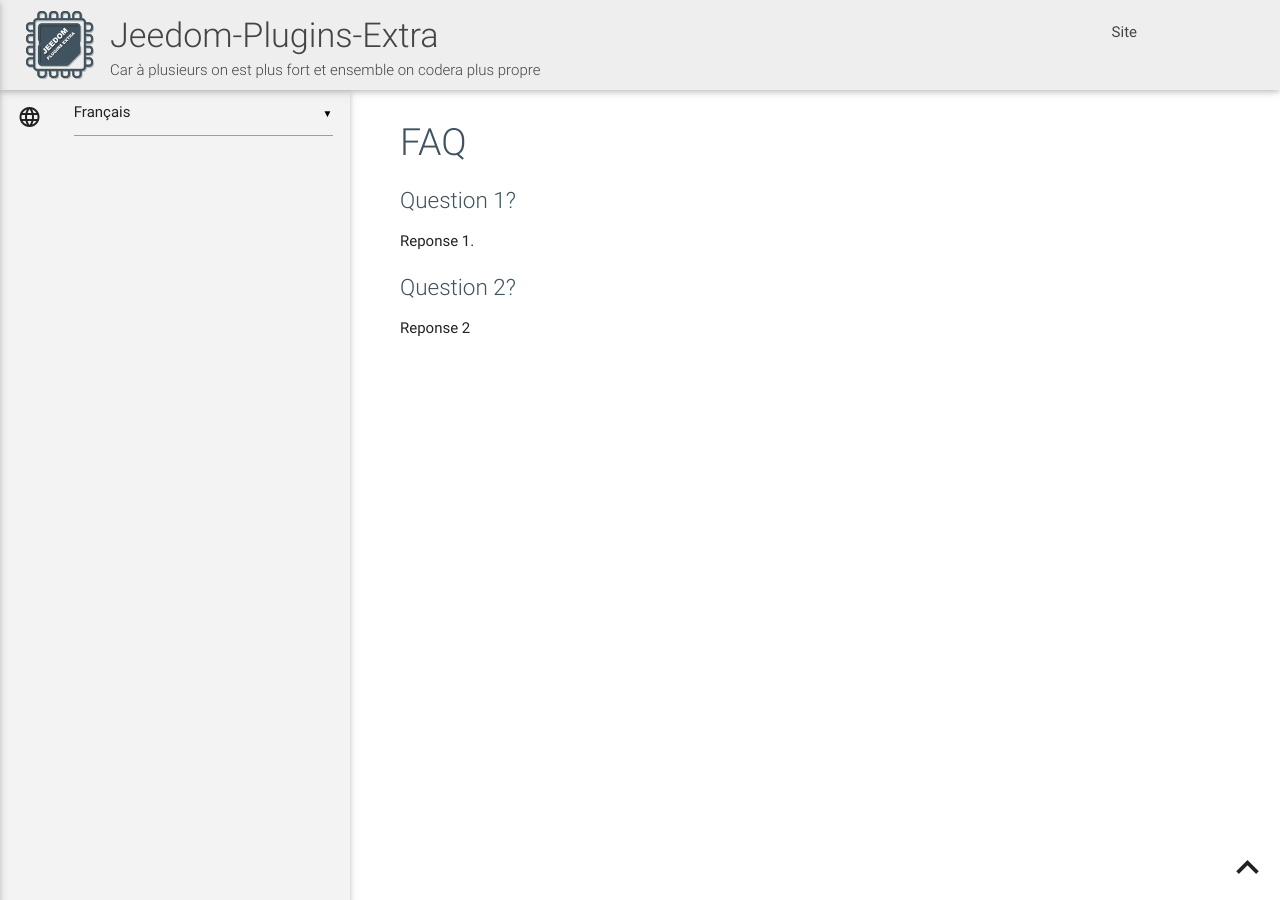
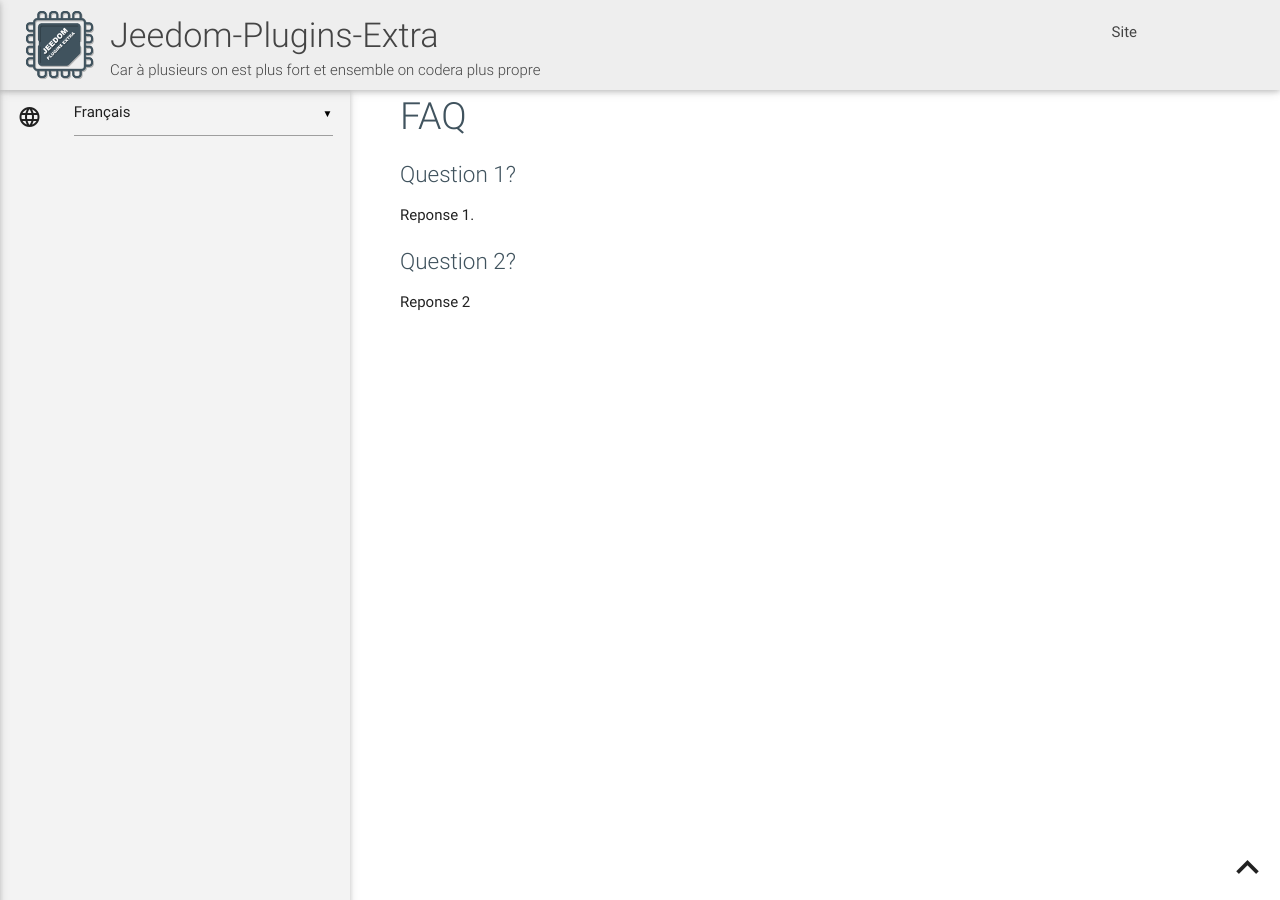
Before and after one commit to rjullien/testPluginTemplateV2, a Jekyll site: the page built from fr_FR/faq.md, in a window 1280 px wide. Built offline with Jekyll 4.4.1, drawn with Linux system fonts in a browser that asks for light colours; our own code applies the rules of GitHub Pages for plain Markdown files.

Commit message:
test fix header

```diff
--- a/_layouts/default.html
+++ b/_layouts/default.html
@@ -9,7 +9,7 @@
 </head>
 <body>
 
-  <div>
+  <div class="navbar-fixed">
          <nav style="background-color:#eee" !important>
             <div class="nav-wrapper container">
                 <a id="logo-container" href="https://jeedom-plugins-extra.github.io/" class="brand-logo left"><img src="../images/logoblue.png" style="height:80px;margin-top:5px"></a>
```
